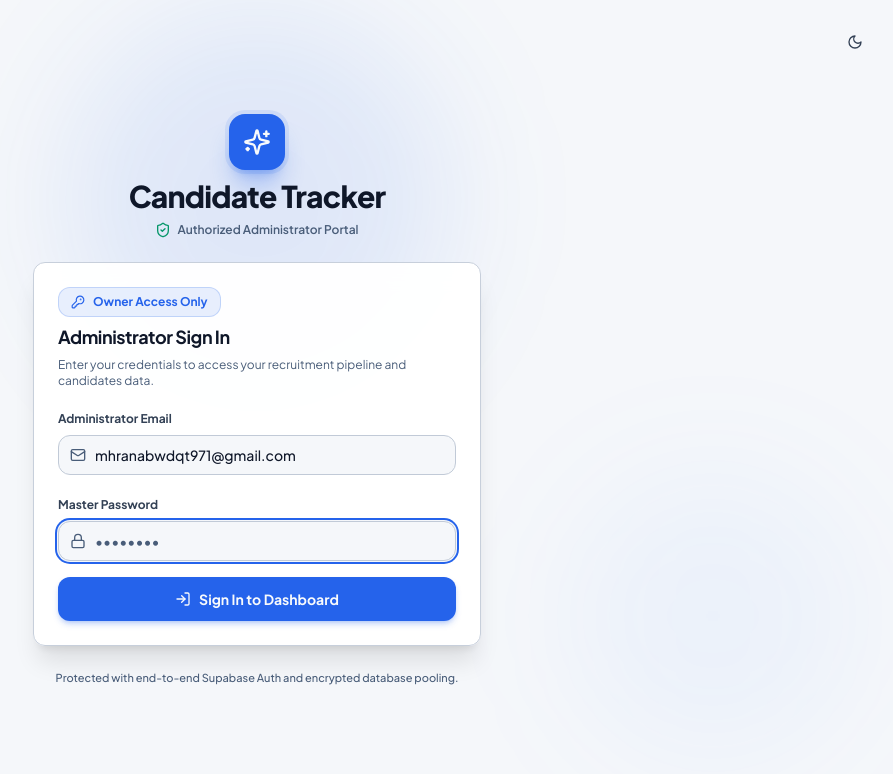
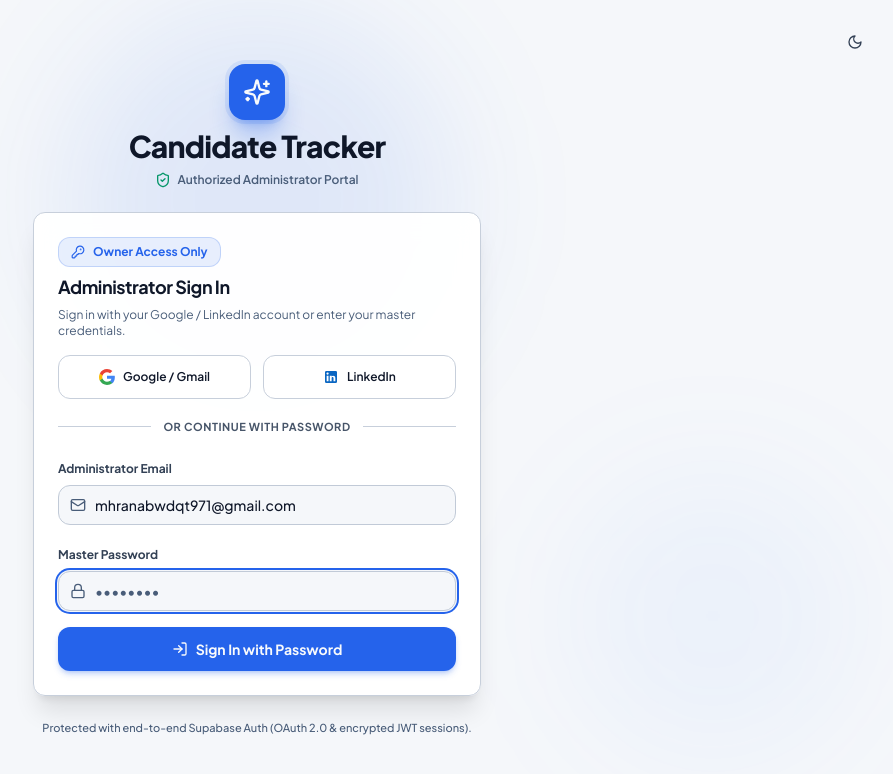
Before and after one commit to mhran971/candidate-tracker, a React (Vite) app in the folder apps/web/: page /login in a window 1280 px wide. Shown: the top 774 px of the page, without its empty margins (383-1276 px from the left). Built offline with nearby package versions, Linux system fonts and the light colour scheme; no server answers.

Commit message:
feat: add Google, Gmail, and LinkedIn OAuth sign-in buttons while preserving master password login form

```diff
--- a/apps/web/src/context/AuthContext.tsx
+++ b/apps/web/src/context/AuthContext.tsx
@@ -8,6 +8,7 @@ interface AuthContextType {
   isLoading: boolean;
   signIn: (email: string, password: string) => Promise<{ error: Error | null }>;
   signUp: (email: string, password: string) => Promise<{ error: Error | null }>;
+  signInWithOAuth: (provider: 'google' | 'linkedin_oidc') => Promise<{ error: Error | null }>;
   signOut: () => Promise<void>;
 }
 
@@ -62,6 +63,20 @@ export function AuthProvider({ children }: { children: React.ReactNode }) {
     }
   };
 
+  const signInWithOAuth = async (provider: 'google' | 'linkedin_oidc') => {
+    try {
+      const { error } = await supabase.auth.signInWithOAuth({
+        provider,
+        options: {
+          redirectTo: `${window.location.origin}/`,
+        },
+      });
+      return { error: error ? new Error(error.message) : null };
+    } catch (err: any) {
+      return { error: new Error(err.message || 'Failed to initialize OAuth') };
+    }
+  };
+
   const signOut = async () => {
     await supabase.auth.signOut();
     setSession(null);
@@ -76,6 +91,7 @@ export function AuthProvider({ children }: { children: React.ReactNode }) {
         isLoading,
         signIn,
         signUp,
+        signInWithOAuth,
         signOut,
       }}
     >
--- a/apps/web/src/pages/LoginPage.tsx
+++ b/apps/web/src/pages/LoginPage.tsx
@@ -10,14 +10,47 @@ import toast from 'react-hot-toast';
 
 const AUTHORIZED_ADMIN_EMAIL = 'mhranabwdqt971@gmail.com';
 
+// Official Brand SVG Icons
+function GoogleIcon({ className = 'h-4 w-4' }: { className?: string }) {
+  return (
+    <svg className={className} viewBox="0 0 24 24">
+      <path
+        fill="#4285F4"
+        d="M23.745 12.27c0-.7-.06-1.4-.19-2.07H12v4.51h6.6c-.29 1.52-1.14 2.82-2.4 3.68v3.05h3.88c2.27-2.09 3.66-5.17 3.66-9.17z"
+      />
+      <path
+        fill="#34A853"
+        d="M12 24c3.24 0 5.95-1.08 7.93-2.91l-3.88-3.05c-1.08.72-2.45 1.16-4.05 1.16-3.12 0-5.77-2.1-6.72-4.93H1.25v3.15C3.26 21.36 7.33 24 12 24z"
+      />
+      <path
+        fill="#FBBC05"
+        d="M5.28 14.27c-.25-.72-.38-1.49-.38-2.27s.13-1.55.38-2.27V6.58H1.25C.45 8.16 0 9.97 0 12s.45 3.84 1.25 5.42l4.03-3.15z"
+      />
+      <path
+        fill="#EA4335"
+        d="M12 4.75c1.77 0 3.35.61 4.6 1.8l3.42-3.42C17.95 1.19 15.24 0 12 0 7.33 0 3.26 2.64 1.25 6.58l4.03 3.15c.95-2.83 3.6-4.98 6.72-4.98z"
+      />
+    </svg>
+  );
+}
+
+function LinkedInIcon({ className = 'h-4 w-4' }: { className?: string }) {
+  return (
+    <svg className={className} viewBox="0 0 24 24" fill="#0A66C2">
+      <path d="M19 3a2 2 0 0 1 2 2v14a2 2 0 0 1-2 2H5a2 2 0 0 1-2-2V5a2 2 0 0 1 2-2h14m-.5 15.5v-5.3a3.26 3.26 0 0 0-3.26-3.26c-.85 0-1.84.52-2.28 1.3v-1.11h-2.79v8.37h2.79v-4.93c0-.77.62-1.4 1.39-1.4a1.4 1.4 0 0 1 1.4 1.4v4.93h2.75M6.88 8.56a1.68 1.68 0 0 0 1.68-1.68c0-.93-.75-1.69-1.68-1.69a1.69 1.69 0 0 0-1.69 1.69c0 .93.76 1.68 1.69 1.68m1.39 9.94v-8.37H5.5v8.37h2.77z" />
+    </svg>
+  );
+}
+
 export function LoginPage() {
-  const { user, signIn, isLoading } = useAuth();
+  const { user, signIn, signInWithOAuth, isLoading } = useAuth();
   const navigate = useNavigate();
   const location = useLocation();
 
   const [email, setEmail] = useState(AUTHORIZED_ADMIN_EMAIL);
   const [password, setPassword] = useState('');
   const [isSubmitting, setIsSubmitting] = useState(false);
+  const [isSocialSubmitting, setIsSocialSubmitting] = useState<string | null>(null);
   const [errorMessage, setErrorMessage] = useState<string | null>(null);
 
   // If already logged in, redirect to destination or home
@@ -25,6 +58,23 @@ export function LoginPage() {
   if (user && !isLoading) {
     return <Navigate to={from} replace />;
   }
+
+  const handleOAuthSignIn = async (provider: 'google' | 'linkedin_oidc') => {
+    setErrorMessage(null);
+    setIsSocialSubmitting(provider);
+    try {
+      const { error } = await signInWithOAuth(provider);
+      if (error) {
+        setErrorMessage(error.message);
+        toast.error(error.message);
+      }
+    } catch (err: any) {
+      setErrorMessage(err.message || 'OAuth sign in failed');
+      toast.error(err.message || 'OAuth sign in failed');
+    } finally {
+      setIsSocialSubmitting(null);
+    }
+  };
 
   const handleSubmit = async (e: React.FormEvent) => {
     e.preventDefault();
@@ -96,12 +146,11 @@ export function LoginPage() {
               Administrator Sign In
             </CardTitle>
             <CardDescription className="text-xs">
-              Enter your credentials to access your recruitment pipeline and candidates data.
+              Sign in with your Google / LinkedIn account or enter your master credentials.
             </CardDescription>
           </CardHeader>
 
-          <CardContent>
-            <form onSubmit={handleSubmit} className="space-y-4">
+          <CardContent className="space-y-4">
             {errorMessage && (
               <div className="p-3 rounded-lg bg-destructive/10 border border-destructive/20 text-destructive text-xs font-semibold flex items-start gap-2 animate-in fade-in">
                 <AlertCircle className="h-4 w-4 shrink-0 mt-0.5" />
@@ -109,6 +158,50 @@ export function LoginPage() {
               </div>
             )}
 
+            {/* Social Authentication Buttons */}
+            <div className="grid grid-cols-2 gap-3">
+              <Button
+                type="button"
+                variant="outline"
+                onClick={() => handleOAuthSignIn('google')}
+                disabled={isSubmitting || isSocialSubmitting !== null}
+                className="h-11 font-semibold text-xs border-border bg-card hover:bg-accent gap-2 shadow-2xs transition-transform active:scale-95"
+              >
+                {isSocialSubmitting === 'google' ? (
+                  <Loader2 className="h-4 w-4 animate-spin" />
+                ) : (
+                  <GoogleIcon className="h-4 w-4 shrink-0" />
+                )}
+                <span>Google / Gmail</span>
+              </Button>
+
+              <Button
+                type="button"
+                variant="outline"
+                onClick={() => handleOAuthSignIn('linkedin_oidc')}
+                disabled={isSubmitting || isSocialSubmitting !== null}
+                className="h-11 font-semibold text-xs border-border bg-card hover:bg-accent gap-2 shadow-2xs transition-transform active:scale-95"
+              >
+                {isSocialSubmitting === 'linkedin_oidc' ? (
+                  <Loader2 className="h-4 w-4 animate-spin" />
+                ) : (
+                  <LinkedInIcon className="h-4 w-4 shrink-0" />
+                )}
+                <span>LinkedIn</span>
+              </Button>
+            </div>
+
+            {/* Divider */}
+            <div className="relative flex py-1 items-center">
+              <div className="flex-grow border-t border-border"></div>
+              <span className="flex-shrink mx-3 text-[11px] font-bold text-slate-600 dark:text-muted-foreground uppercase tracking-wider">
+                Or continue with password
+              </span>
+              <div className="flex-grow border-t border-border"></div>
+            </div>
+
+            {/* Standard Sign In Form (Preserved) */}
+            <form onSubmit={handleSubmit} className="space-y-4">
               {/* Email Input */}
               <div className="space-y-1.5">
                 <label className="text-xs font-bold text-slate-700 dark:text-slate-300">
@@ -122,7 +215,7 @@ export function LoginPage() {
                     value={email}
                     onChange={(e) => setEmail(e.target.value)}
                     required
-                    disabled={isSubmitting}
+                    disabled={isSubmitting || isSocialSubmitting !== null}
                     className="pl-9 h-10 text-sm font-medium bg-background"
                   />
                 </div>
@@ -141,7 +234,7 @@ export function LoginPage() {
                     value={password}
                     onChange={(e) => setPassword(e.target.value)}
                     required
-                    disabled={isSubmitting}
+                    disabled={isSubmitting || isSocialSubmitting !== null}
                     className="pl-9 h-10 text-sm font-medium bg-background"
                     autoFocus
                   />
@@ -151,7 +244,7 @@ export function LoginPage() {
               {/* Submit Button */}
               <Button
                 type="submit"
-                disabled={isSubmitting}
+                disabled={isSubmitting || isSocialSubmitting !== null}
                 className="w-full h-11 text-sm font-bold shadow-md shadow-primary/25 gap-2 mt-2"
               >
                 {isSubmitting ? (
@@ -162,7 +255,7 @@ export function LoginPage() {
                 ) : (
                   <>
                     <LogIn className="h-4 w-4" />
-                    <span>Sign In to Dashboard</span>
+                    <span>Sign In with Password</span>
                   </>
                 )}
               </Button>
@@ -172,7 +265,7 @@ export function LoginPage() {
 
         {/* Security Footer Note */}
         <p className="text-center text-[11px] text-muted-foreground font-medium">
-          Protected with end-to-end Supabase Auth and encrypted database pooling.
+          Protected with end-to-end Supabase Auth (OAuth 2.0 & encrypted JWT sessions).
         </p>
       </div>
     </div>
```
Lines whose indentation alone changed are shown as unchanged.
